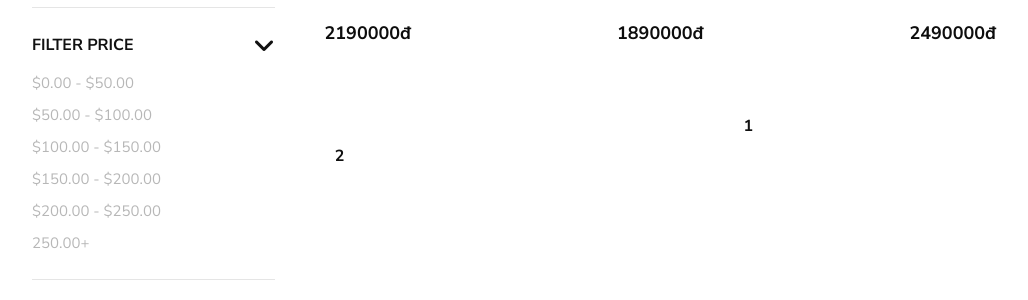
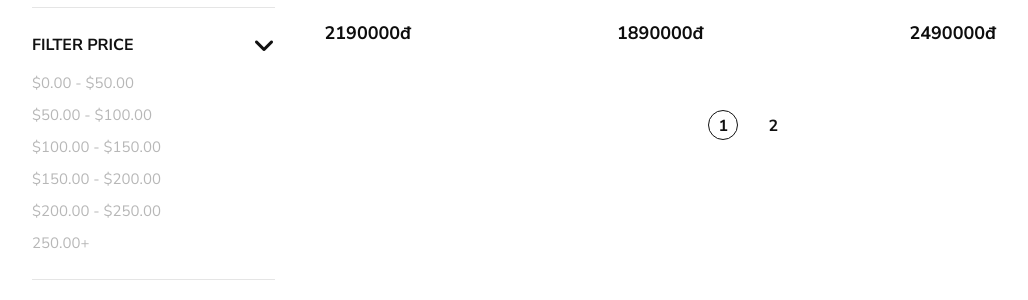
Before and after one commit to hanhut0710/web2, a PHP site: page /shop.php in a window 1280 px wide. Shown: the part 937-1237 px from the top of the page, without its empty margins (38-1066 px from the left). Run offline with PHP 8.4, Linux system fonts and the light colour scheme; data comes from the database, SQL or seed files in the repository.

Commit message:
update css cho phân trang

```diff
--- a/css/style.css
+++ b/css/style.css
@@ -1465,6 +1465,7 @@ ol {
 
 .product__pagination a {
 	display: inline-block;
+	margin: 0 20px;
 	font-size: 16px;
 	font-weight: 700;
 	color: #111111;
--- a/layout/products.php
+++ b/layout/products.php
@@ -205,10 +205,10 @@
                     <div class="row products"></div>
                     <div class="row">
                         <div class="col-lg-12">
-                            <div class="product__pagination">
-                                <a style="display: none;" id="prePage" href="#">Prev</a>
-                                <a href="#" id="currentPage">2</a>
-                                <a style="display: none" href="#" id="nextPage">Next</a>
+                            <div style="display: flex;justify-content: center;" class="product__pagination">
+                                <a style="display: none;margin: 0 10px;" id="prePage" href="#">Prev</a>
+                                <a class="active" style="margin: 0 10px;" href="#" id="currentPage">2</a>
+                                <a style="display: none;margin: 0 10px;" href="#" id="nextPage">Next</a>
                             </div>
                         </div>
                     </div>
```
